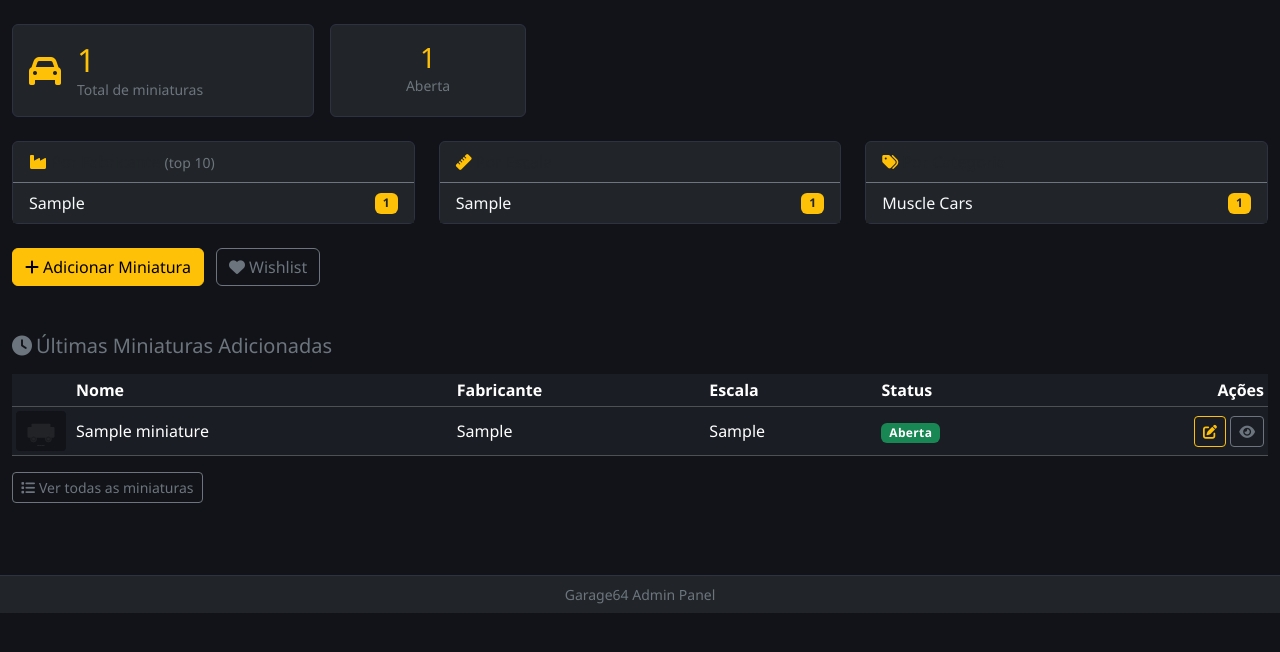
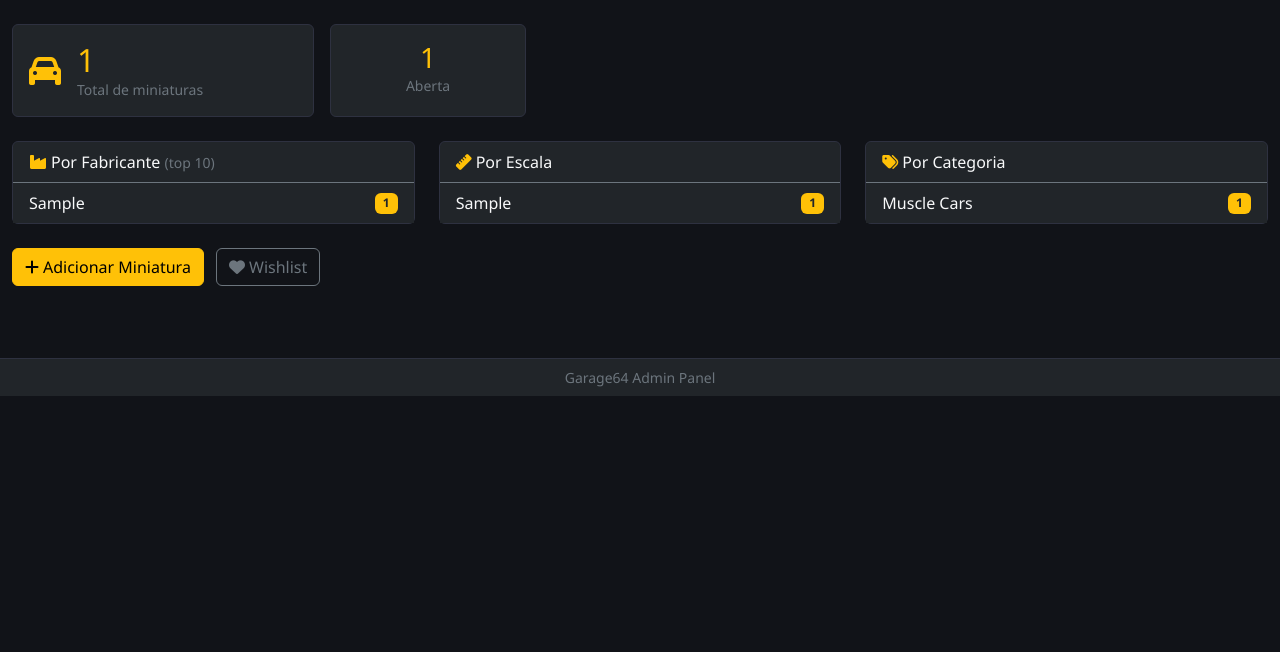
Before and after one commit to paulotolentino/Garage64, a PHP site: page /admin/ in a window 1280 px wide. Shown: the part 58-710 px from the top of the page. Run offline with PHP 8.4, Linux system fonts and the light colour scheme; the visitor is signed in with stand-in values (Sample User, id 1); data comes from the database, SQL or seed files in the repository; tables that the repository leaves empty hold one stand-in row (values such as "Sample post").

Commit message:
Remove recent minis from dashboard, fix uploads 403 and card-header text

```diff
--- a/admin/index.php
+++ b/admin/index.php
@@ -5,9 +5,8 @@ require_once __DIR__ . '/../includes/functions.php';
 
 require_login();
 
-$stats               = get_stats();
-$recent_miniatures   = get_recent_miniatures(10);
-$page_title          = 'Dashboard';
+$stats      = get_stats();
+$page_title = 'Dashboard';
 
 require_once __DIR__ . '/../includes/header_admin.php';
 ?>
@@ -40,7 +39,7 @@ require_once __DIR__ . '/../includes/header_admin.php';
     <!-- By Manufacturer -->
     <div class="col-12 col-lg-4">
         <div class="card bg-dark border-secondary h-100">
-            <div class="card-header border-secondary">
+            <div class="card-header border-secondary text-light">
                 <i class="fa fa-industry me-1 text-warning"></i>Por Fabricante <small class="text-secondary">(top 10)</small>
             </div>
             <div class="card-body p-0">
@@ -62,7 +61,7 @@ require_once __DIR__ . '/../includes/header_admin.php';
     <!-- By Scale -->
     <div class="col-12 col-lg-4">
         <div class="card bg-dark border-secondary h-100">
-            <div class="card-header border-secondary">
+            <div class="card-header border-secondary text-light">
                 <i class="fa fa-ruler me-1 text-warning"></i>Por Escala
             </div>
             <div class="card-body p-0">
@@ -84,7 +83,7 @@ require_once __DIR__ . '/../includes/header_admin.php';
     <!-- By Category -->
     <div class="col-12 col-lg-4">
         <div class="card bg-dark border-secondary h-100">
-            <div class="card-header border-secondary">
+            <div class="card-header border-secondary text-light">
                 <i class="fa fa-tags me-1 text-warning"></i>Por Categoria
             </div>
             <div class="card-body p-0">
@@ -115,53 +114,4 @@ require_once __DIR__ . '/../includes/header_admin.php';
     </div>
 </div>
 
-<!-- Recent Miniatures -->
-<div class="mt-5">
-    <h2 class="h5 text-secondary mb-3"><i class="fa fa-clock me-1"></i>Últimas Miniaturas Adicionadas</h2>
-    <?php if (empty($recent_miniatures)): ?>
-        <div class="text-secondary">Nenhuma miniatura cadastrada ainda. <a href="/admin/miniatures.php?action=add" class="text-warning">Adicionar agora</a>.</div>
-    <?php else: ?>
-        <div class="table-responsive">
-            <table class="table table-dark table-hover table-sm align-middle">
-                <thead>
-                    <tr>
-                        <th style="width:60px"></th>
-                        <th>Nome</th>
-                        <th>Fabricante</th>
-                        <th>Escala</th>
-                        <th>Status</th>
-                        <th class="text-end">Ações</th>
-                    </tr>
-                </thead>
-                <tbody>
-                    <?php foreach ($recent_miniatures as $m): ?>
-                        <tr>
-                            <td>
-                                <img src="<?= e(photo_url($m['primary_photo'])) ?>"
-                                     alt=""
-                                     style="width:50px;height:40px;object-fit:cover;border-radius:4px;">
-                            </td>
-                            <td><?= e($m['name']) ?></td>
-                            <td><?= e($m['manufacturer']) ?></td>
-                            <td><?= e($m['scale'] ?? '—') ?></td>
-                            <td><?= status_badge($m['status']) ?></td>
-                            <td class="text-end">
-                                <a href="/admin/miniatures.php?action=edit&id=<?= $m['id'] ?>" class="btn btn-outline-warning btn-sm">
-                                    <i class="fa fa-edit"></i>
-                                </a>
-                                <a href="/miniature.php?id=<?= $m['id'] ?>" target="_blank" class="btn btn-outline-secondary btn-sm">
-                                    <i class="fa fa-eye"></i>
-                                </a>
-                            </td>
-                        </tr>
-                    <?php endforeach; ?>
-                </tbody>
-            </table>
-        </div>
-        <a href="/admin/miniatures.php" class="btn btn-outline-secondary btn-sm">
-            <i class="fa fa-list me-1"></i>Ver todas as miniaturas
-        </a>
-    <?php endif; ?>
-</div>
-
 <?php require_once __DIR__ . '/../includes/footer_admin.php'; ?>
--- a/includes/functions.php
+++ b/includes/functions.php
@@ -214,7 +214,7 @@ function upload_photo(array $file, int $miniature_id): ?string {
     };
 
     $dir = UPLOADS_DIR . $miniature_id . '/';
-    if (!is_dir($dir) && !mkdir($dir, 0750, true)) {
+    if (!is_dir($dir) && !mkdir($dir, 0755, true)) {
         return null;
     }
 
@@ -224,6 +224,8 @@ function upload_photo(array $file, int $miniature_id): ?string {
     if (!move_uploaded_file($file['tmp_name'], $dest)) {
         return null;
     }
+
+    @chmod($dest, 0644);
 
     return $miniature_id . '/' . $filename;
 }
```
Also changed, not shown: uploads/.htaccess.
